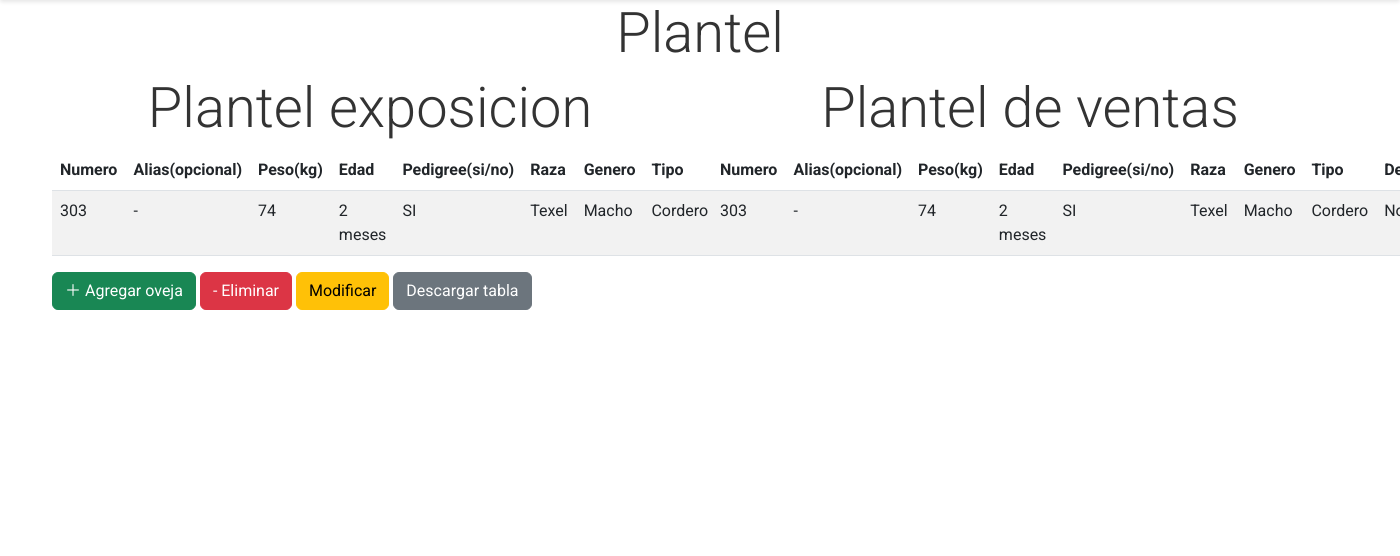
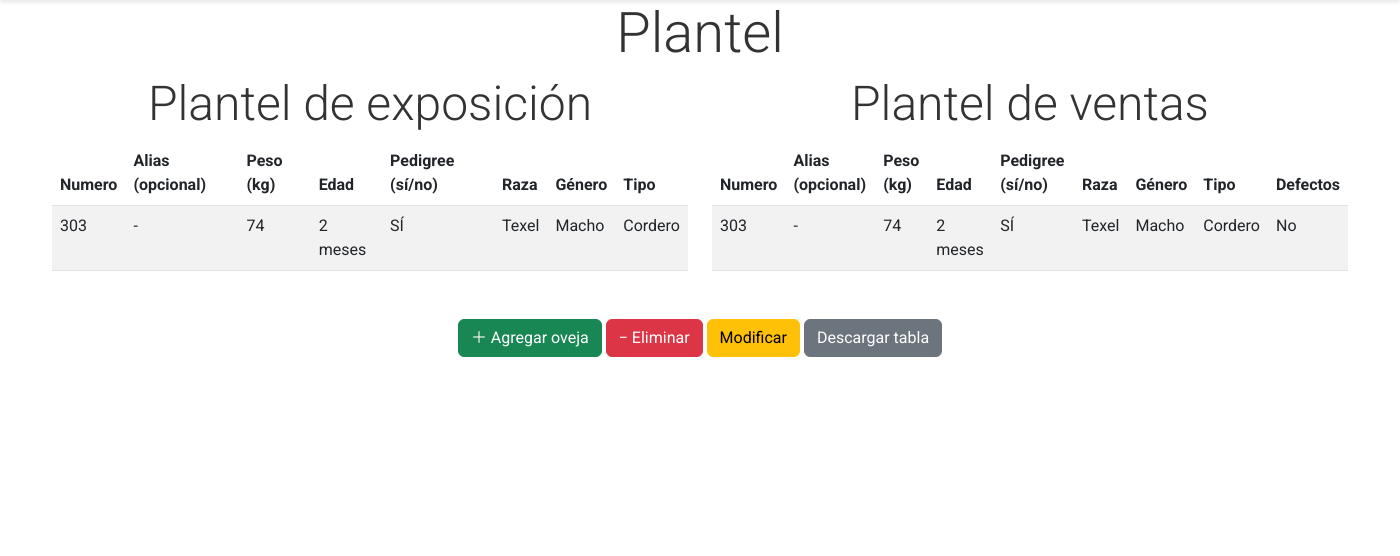
Before and after one commit to MasliahDev99/harvard_projects_web50, a Django app: template OviPro/MundoCampero/ganaderia/templates/ganaderia/planteletas.html in a window 1400 px wide; the page is wider, and only the part inside the window is pictured. Shown: the part 56-612 px from the top of that part. Run offline with Django 4.2, Linux system fonts and the light colour scheme; the template is opened without the code that fills it, so the values that code supplies are empty; parts of the project's set-up code (start-up, migrations or seed data) failed here and were passed over; some libraries are stand-ins or nearby versions.

Commit message:
Add files via upload

```diff
--- a/OviPro/MundoCampero/ganaderia/templates/ganaderia/planteletas.html
+++ b/OviPro/MundoCampero/ganaderia/templates/ganaderia/planteletas.html
@@ -1,30 +1,26 @@
 {% extends 'ganaderia/layout.html'%}
-
 
 {% block body %}
 
     <div class="container min-vh-100">
-        <h3 class="display-4 text-center"> Plantel </h3>
+        <h3 class="display-4 text-center">Plantel</h3>
 
         <div class="row">
-            <!-- plantel de exposicion -->
-
+            <!-- Plantel de exposición -->
             <div class="col-md-6">
-                <h2 class="display-4 text-center">Plantel exposicion</h2>
-                <table class="table table-striped">
+                <h2 class="display-5 text-center">Plantel de exposición</h2>
+                <table class="table table-striped mb-4">
                     <thead>
                         <tr>
                             <th>Numero</th>
-                            <th>Alias(opcional)</th>
-                            <th>Peso(kg)</th>
+                            <th>Alias (opcional)</th>
+                            <th>Peso (kg)</th>
                             <th>Edad</th>
-                            <th>Pedigree(si/no)</th>
+                            <th>Pedigree (sí/no)</th>
                             <th>Raza</th>
-                            <th>Genero</th>
+                            <th>Género</th>
                             <th>Tipo</th>
-
                         </tr>
-
                     </thead>
                     <tbody>
                         <tr>
@@ -32,33 +28,30 @@
                             <td>-</td>
                             <td>74</td>
                             <td>2 meses</td>
-                            <td>SI</td>
+                            <td>SÍ</td>
                             <td>Texel</td>
                             <td>Macho</td>
                             <td>Cordero</td>
                         </tr>
-
-                 </table>
+                    </tbody>
+                </table>
             </div>
-            <!-- plantel de ventas -->
-             <div class="col-md-6">
-                <h2 class="display-4 text-center">Plantel de ventas</h2>
-                <table class="table table-striped">
-
+            <!-- Plantel de ventas -->
+            <div class="col-md-6">
+                <h2 class="display-5 text-center">Plantel de ventas</h2>
+                <table class="table table-striped mb-4">
                     <thead>
                         <tr>
                             <th>Numero</th>
-                            <th>Alias(opcional)</th>
-                            <th>Peso(kg)</th>
+                            <th>Alias (opcional)</th>
+                            <th>Peso (kg)</th>
                             <th>Edad</th>
-                            <th>Pedigree(si/no)</th>
+                            <th>Pedigree (sí/no)</th>
                             <th>Raza</th>
-                            <th>Genero</th>
+                            <th>Género</th>
                             <th>Tipo</th>
                             <th>Defectos</th>
-
                         </tr>
-
                     </thead>
                     <tbody>
                         <tr>
@@ -66,24 +59,24 @@
                             <td>-</td>
                             <td>74</td>
                             <td>2 meses</td>
-                            <td>SI</td>
+                            <td>SÍ</td>
                             <td>Texel</td>
                             <td>Macho</td>
                             <td>Cordero</td>
                             <td>No</td>
                         </tr>
-
-                 </table>
-
-             </div>
+                    </tbody>
+                </table>
+            </div>
         </div>
 
-
-         <a href="#" class="btn btn-success">＋ Agregar oveja</a>
-         <a href="#" class="btn btn-danger"> - Eliminar</a>
-         <a href="#" class="btn btn-warning"> Modificar</a>
-         <a href="#" class="btn btn-secondary"> Descargar tabla</a>
-
+        <!-- Botones de acciones -->
+        <div class="text-center mt-4">
+            <a href="#" class="btn btn-success">＋ Agregar oveja</a>
+            <a href="#" class="btn btn-danger">− Eliminar</a>
+            <a href="#" class="btn btn-warning">Modificar</a>
+            <a href="#" class="btn btn-secondary">Descargar tabla</a>
+        </div>
     </div>
 
 {% endblock %}
```
